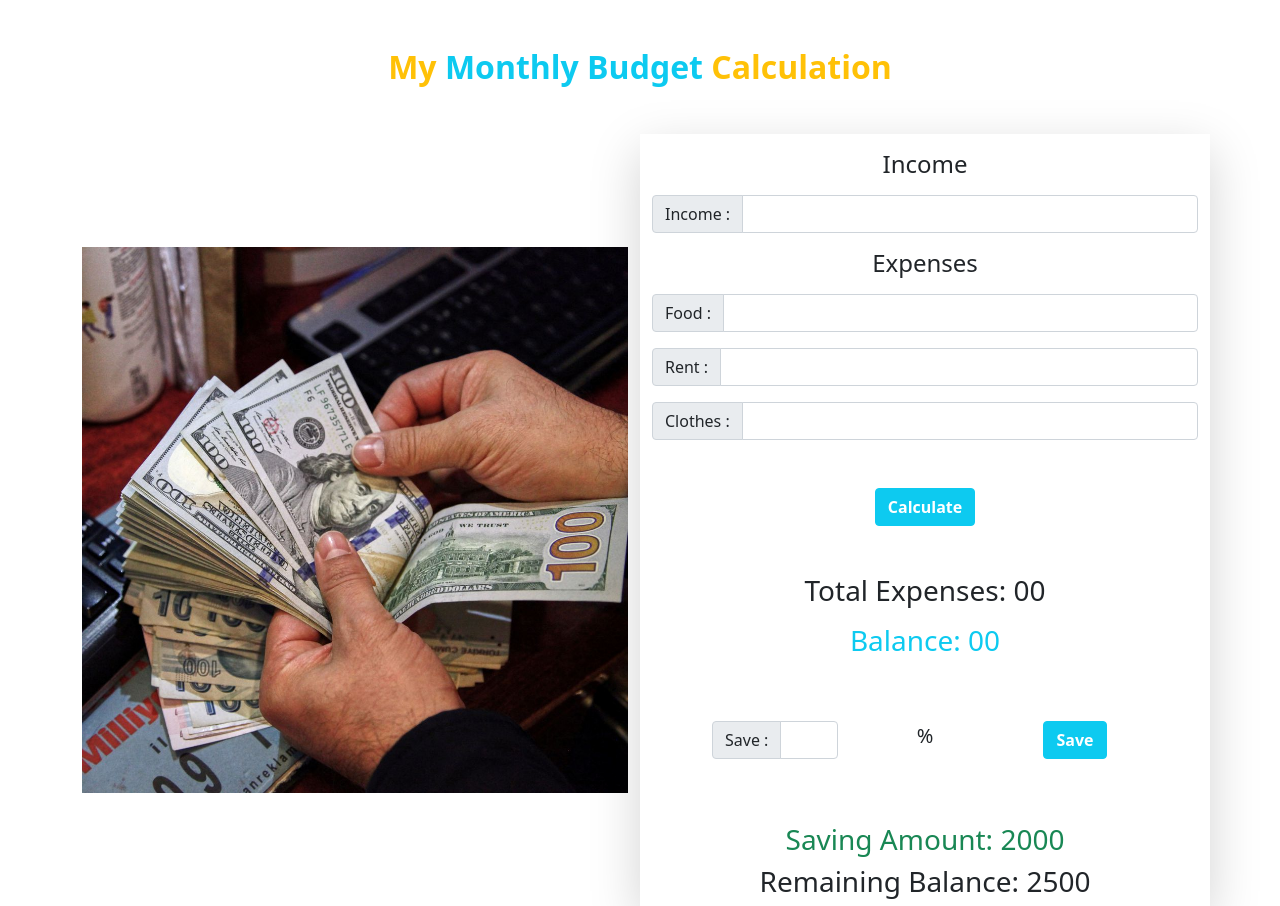
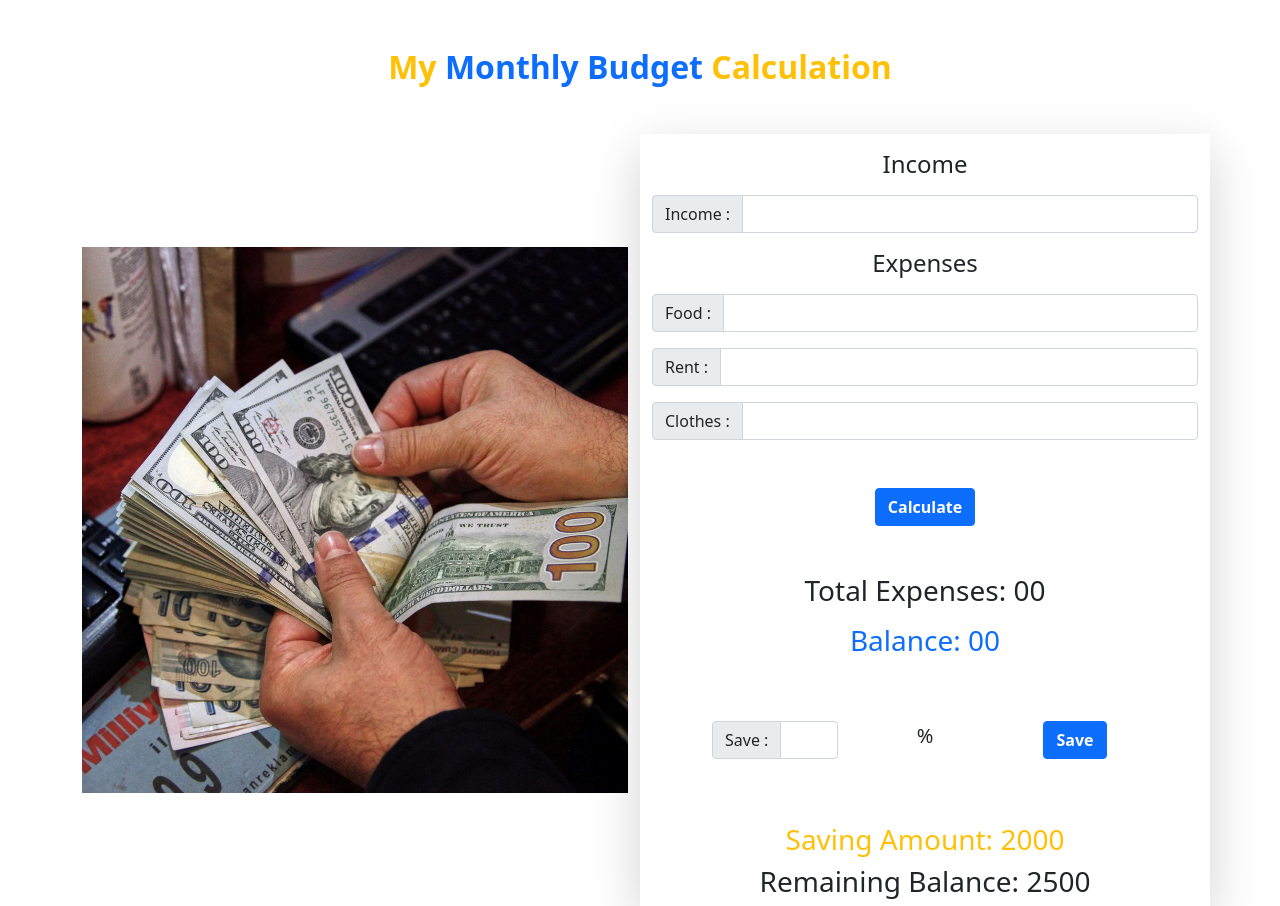
Before and after one commit to arshiha/assainment-4, a plain HTML site: page index.html in a window 1280 px wide. Drawn offline with nearby package versions, Linux system fonts and the light colour scheme.

Commit message:
last added

```diff
--- a/index.html
+++ b/index.html
@@ -15,7 +15,8 @@
 
 <body>
   <header>
-    <h2 class="text-center text-warning fw-bold mt-5 mb-5">My <span class="text-info">Monthly Budget</span> Calculation
+    <h2 class="text-center text-warning fw-bold mt-5 mb-5">My <span class="text-primary">Monthly Budget</span>
+      Calculation
     </h2>
   </header>
   <main class="container">
@@ -49,12 +50,12 @@
         </div>
 
         <div class="d-flex justify-content-center my-5 ">
-          <button id="calculate-button" class="btn btn-info text-white fw-bold ">Calculate</button>
+          <button id="calculate-button" class="btn btn-primary text-white fw-bold ">Calculate</button>
         </div>
 
         <div>
           <h3 class="text-center">Total Expenses: <span id="total-expense">00</span> </h3>
-          <h3 class="text-center text-info mt-3">Balance: <span id="balance"> 00</span></h3>
+          <h3 class="text-center text-primary mt-3">Balance: <span id="balance"> 00</span></h3>
         </div>
 
         <section class="my-5">
@@ -69,13 +70,13 @@
               <h5><span>%</span></h5>
             </div>
             <div class="col-lg-4">
-              <button id="save-button" class="btn btn-info text-white fw-bold ">Save</button>
+              <button id="save-button" class="btn btn-primary text-white fw-bold ">Save</button>
             </div>
           </div>
         </section>
 
         <div>
-          <h3 class="text-center text-success">Saving Amount: <span id="saving-amount">2000 </span></h3>
+          <h3 class="text-center text-warning">Saving Amount: <span id="saving-amount">2000 </span></h3>
           <h3 class="text-center">Remaining Balance: <span id="remaing-balance">2500</span> </h3>
         </div>
       </div>
```
